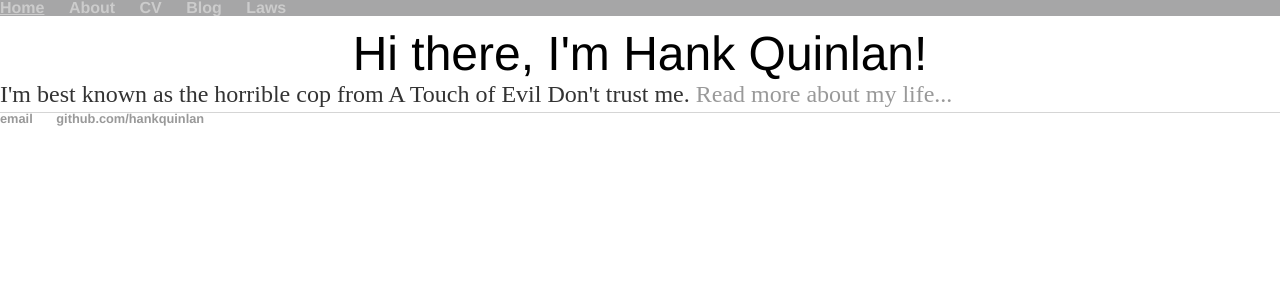
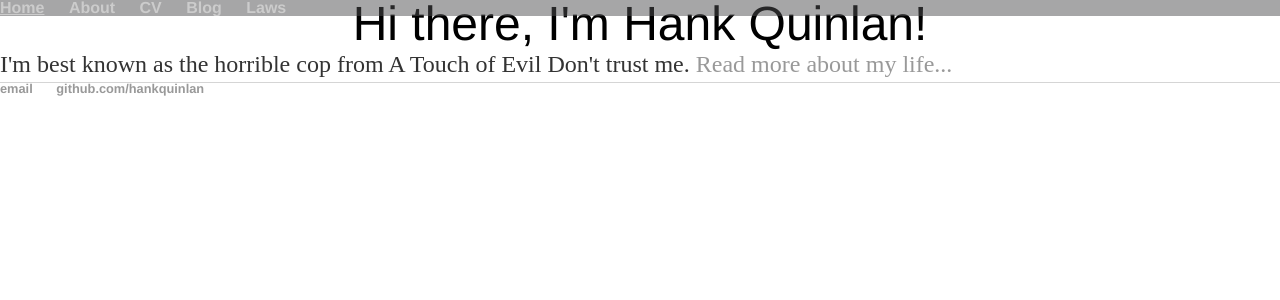
Before and after one commit to lexieph/lexieph.github.io, a Jekyll site: the page built from index.html, in a window 1280 px wide. Shown: the top 300 px of the page. Built offline with Jekyll 4.4.1, drawn with Linux system fonts in a browser that asks for light colours.

Commit message:
Update main.css
commented out margin-top in container

```diff
--- a/css/main.css
+++ b/css/main.css
@@ -62,7 +62,7 @@ body {
 }
 
 .container {
-    margin-top: 30px;
+    /*margin-top: 30px;*/
 }
 
 nav ul, footer ul {
```
